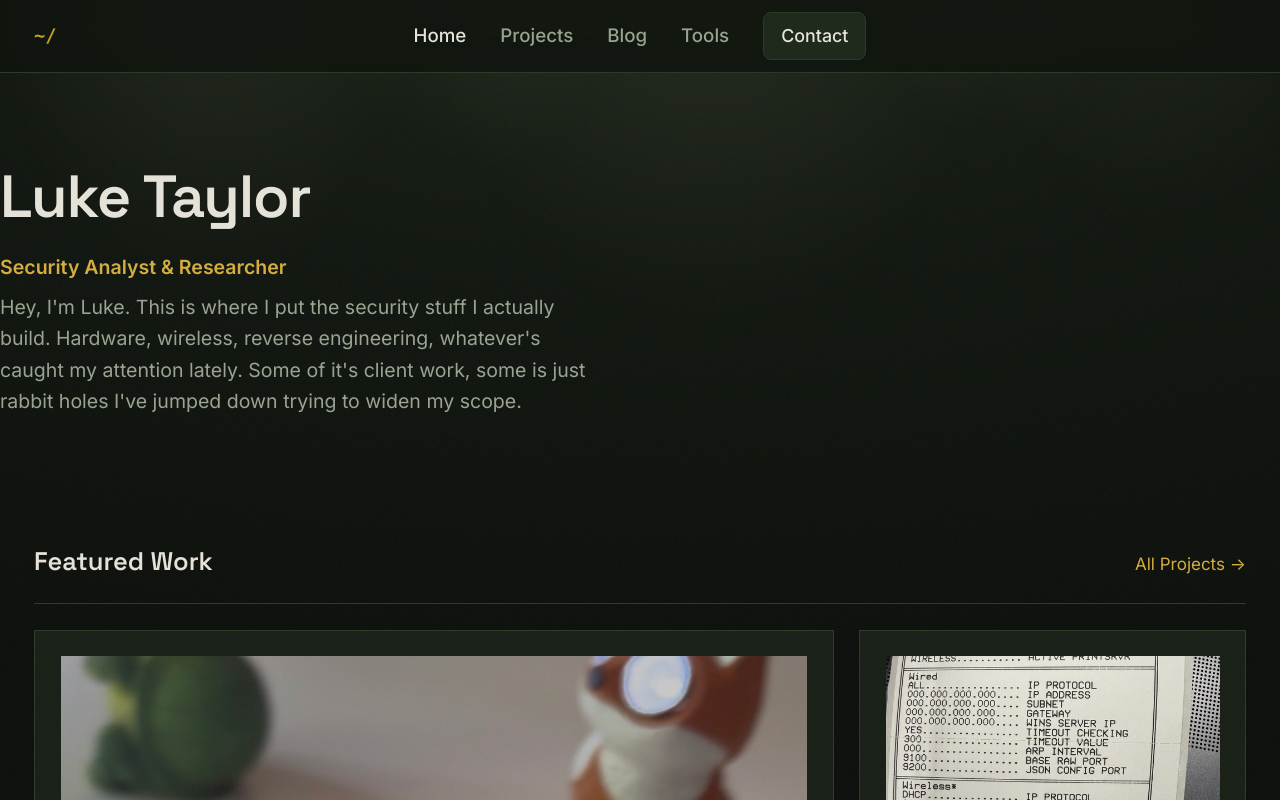
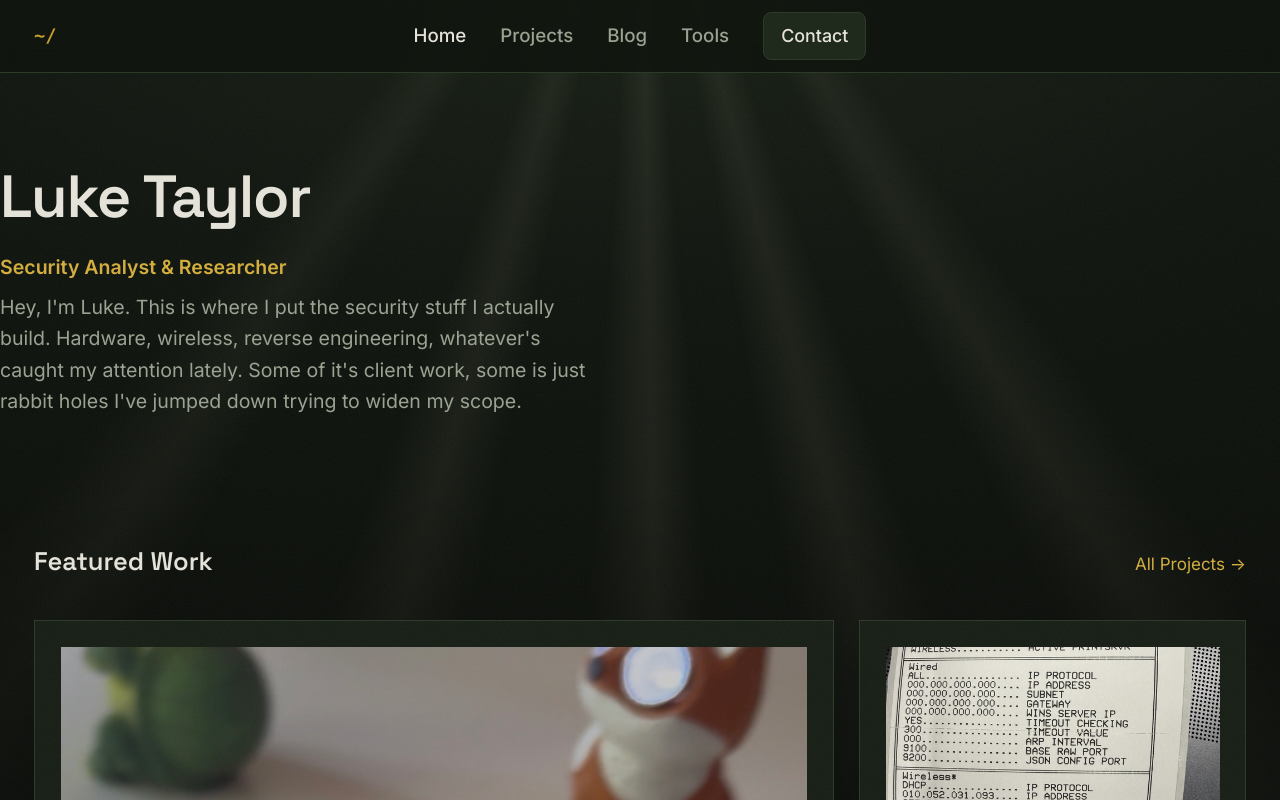
Before and after one commit to luketnc/LukeTaylorPortfolio, a React (Vite) app: page /#/ in a window 1280 px wide. Shown: the top 800 px of the page. Built offline with nearby package versions, Linux system fonts and the light colour scheme.

Commit message:
mode the rays more conical
made the rays more conical

```diff
--- a/src/index.css
+++ b/src/index.css
@@ -89,15 +89,32 @@ body::before {
   top: 0;
   left: 0;
   right: 0;
-  height: 80vh;
+  height: 125vh;
   z-index: -1;
   pointer-events: none;
-  background:
-    radial-gradient(26% 82% at 16% -8%, rgba(233, 225, 190, 0.06), transparent 68%),
-    radial-gradient(18% 60% at 37% -10%, rgba(233, 225, 190, 0.048), transparent 63%),
-    radial-gradient(33% 88% at 56% -6%, rgba(233, 225, 190, 0.055), transparent 70%),
-    radial-gradient(16% 54% at 78% -9%, rgba(233, 225, 190, 0.044), transparent 61%),
-    radial-gradient(23% 72% at 91% -7%, rgba(233, 225, 190, 0.04), transparent 65%);
+  /* Conic wedges radiating from a source above the top edge, so each ray is
+     narrow up top and widens as it falls, like light through water. */
+  background: conic-gradient(
+    from 0deg at 50% -22%,
+    transparent 143deg,
+    rgba(233, 225, 190, 0.05) 149deg,
+    transparent 154deg,
+    transparent 160deg,
+    rgba(233, 225, 190, 0.06) 165deg,
+    transparent 170deg,
+    transparent 175deg,
+    rgba(233, 225, 190, 0.065) 179deg,
+    transparent 184deg,
+    transparent 191deg,
+    rgba(233, 225, 190, 0.055) 196deg,
+    transparent 201deg,
+    transparent 210deg,
+    rgba(233, 225, 190, 0.045) 215deg,
+    transparent 221deg,
+    transparent 360deg
+  );
+  -webkit-mask-image: linear-gradient(to bottom, black 0%, black 48%, transparent 96%);
+  mask-image: linear-gradient(to bottom, black 0%, black 48%, transparent 96%);
 }
 
 /* Fine film grain over everything. No LLM ever adds this; it's the single
@@ -200,8 +217,6 @@ button {
   justify-content: space-between;
   align-items: baseline;
   margin-bottom: var(--space-6);
-  border-bottom: 1px solid var(--border-color);
-  padding-bottom: var(--space-2);
 }
 
 /* -- Navbar -- */
```
